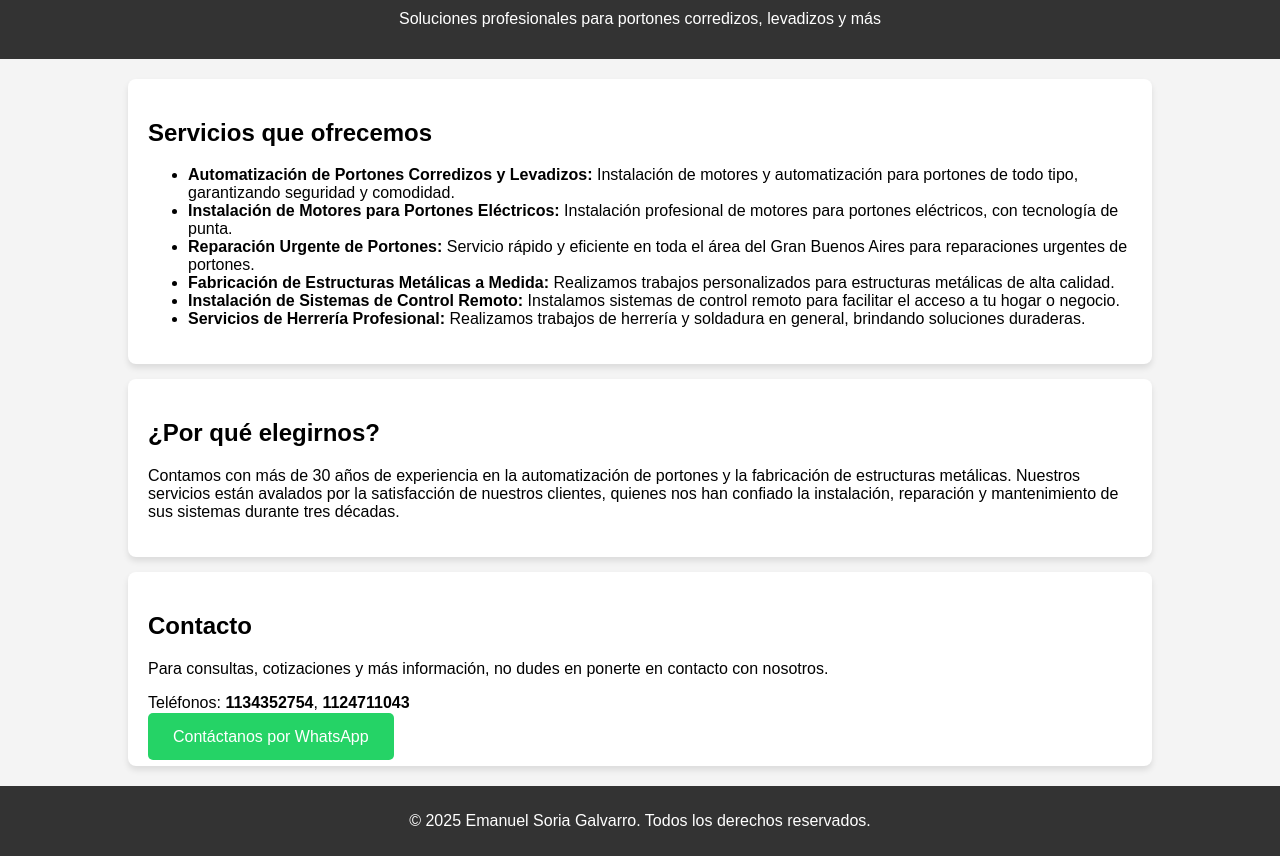
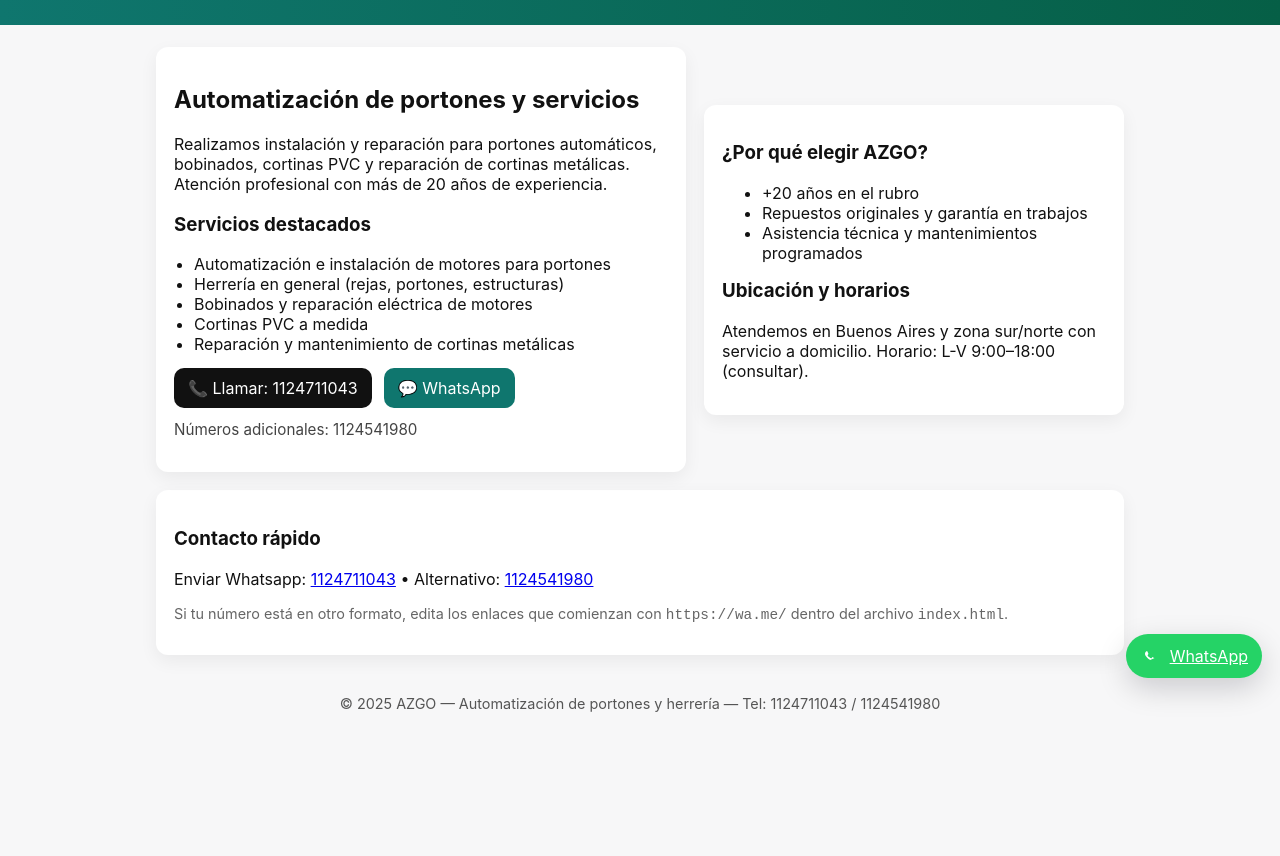
Before and after one commit to Emanuel-ops907/automatizacionba, a plain HTML site: page index.html in a window 1280 px wide. Shown: the part 104-960 px from the top of the page. After the commit the page ends 852 px from the top, so only its background shows below. Drawn offline with Linux system fonts and the light colour scheme.

Commit message:
index.html

```diff
--- a/index.html
+++ b/index.html
@@ -1,95 +1,136 @@
-<!DOCTYPE html>
+<!doctype html>
 <html lang="es">
 <head>
-    <meta charset="UTF-8">
-    <meta name="viewport" content="width=device-width, initial-scale=1.0">
-    <meta name="description" content="Automatización de portones, instalación y reparación de portones eléctricos en Gran Buenos Aires. Servicios profesionales de herrería y soldadura.">
-    <meta name="keywords" content="automización portones, reparación portones eléctricos, servicios de herrería, control remoto portones, GBA">
-    <meta name="author" content="Emanuel Soria Galvarro">
-    <meta name="google-site-verification" content="LrdlYK8VEzQ9nDpUl9q1gwBUCti7kOeQg482aVVehMY">
-    <title>Automatización de Portones en Gran Buenos Aires</title>
+  <meta charset="utf-8" />
+  <meta name="viewport" content="width=device-width,initial-scale=1" />
+  <title>AZGO — Automatización de portones y herrería | Bobinados y reparación de cortinas metálicas</title>
+
+  <meta name="description" content="AZGO — Automatización de portones y herrería en general. Bobinados, cortinas PVC, reparación de cortinas metálicas. Más de 20 años de experiencia. Contacto: 1124711043 / 1124541980." />
+  <meta name="keywords" content="automatizacion portones, herreria, bobinados, cortinas PVC, reparación cortinas metálicas, AZGO" />
+  <meta name="robots" content="index, follow" />
+  <link rel="canonical" href="https://REEMPLAZAR_POR_TU_USUARIO.github.io/azgo/" />
+
+  <!-- Open Graph -->
+  <meta property="og:title" content="AZGO — Automatización de portones y herrería" />
+  <meta property="og:description" content="Bobinados, cortinas PVC, reparación cortinas metálicas. Más de 20 años de experiencia." />
+  <meta property="og:type" content="website" />
+  <meta property="og:url" content="https://REEMPLAZAR_POR_TU_USUARIO.github.io/azgo/" />
+  <meta property="og:image" content="https://REEMPLAZAR_POR_TU_USUARIO.github.io/azgo/og-image.jpg" />
+
+  <!-- Twitter -->
+  <meta name="twitter:card" content="summary_large_image" />
+  <meta name="twitter:title" content="AZGO — Automatización de portones y herrería" />
+  <meta name="twitter:description" content="Bobinados, cortinas PVC, reparación cortinas metálicas. Más de 20 años." />
+
+  <!-- Schema.org JSON-LD LocalBusiness (Google recomienda JSON-LD para businesses locales). Reemplaza dirección si quieres. -->
+  <script type="application/ld+json">
+  {
+    "@context": "https://schema.org",
+    "@type": "LocalBusiness",
+    "name": "AZGO",
+    "description": "Automatización de portones y herrería en general. Bobinados, cortinas PVC, reparación de cortinas metálicas. Más de 20 años de experiencia.",
+    "telephone": ["+541124711043", "+541124541980"],
+    "areaServed": "Buenos Aires, Argentina",
+    "url": "https://REEMPLAZAR_POR_TU_USUARIO.github.io/azgo/",
+    "service": [
+      {"@type":"Service","name":"Automatización de portones"},
+      {"@type":"Service","name":"Herrería en general"},
+      {"@type":"Service","name":"Bobinados"},
+      {"@type":"Service","name":"Cortinas PVC"},
+      {"@type":"Service","name":"Reparación de cortinas metálicas"}
+    ]
+  }
+  </script>
+
   <style>
-        body {
-            font-family: Arial, sans-serif;
-            margin: 0;
-            padding: 0;
-            background-color: #f4f4f4;
-        }
-        header {
-            background-color: #333;
-            color: #fff;
-            padding: 15px;
-            text-align: center;
-        }
-        h1 {
-            font-size: 2.5em;
-        }
-        .container {
-            width: 80%;
-            margin: 20px auto;
-        }
-        .section {
-            background-color: #fff;
-            padding: 20px;
-            margin: 15px 0;
-            border-radius: 8px;
-            box-shadow: 0 4px 6px rgba(0, 0, 0, 0.1);
-        }
-        footer {
-            background-color: #333;
-            color: #fff;
-            padding: 10px;
-            text-align: center;
-        }
-        .button {
-            background-color: #25D366; /* WhatsApp Green */
-            color: white;
-            border: none;
-            padding: 15px 25px;
-            font-size: 16px;
-            cursor: pointer;
-            border-radius: 5px;
-            text-decoration: none;
-        }
-        .button:hover {
-            background-color: #128C7E;
-        }
+    :root{--accent:#0f766e;--bg:#f7f7f8;--card:#ffffff;}
+    *{box-sizing:border-box}
+    body{font-family:Inter,system-ui,Arial,Helvetica,sans-serif;margin:0;background:var(--bg);color:#111}
+    header{background:linear-gradient(90deg,#0f766e, #065f46);color:#fff;padding:28px 18px;text-align:center}
+    header h1{margin:0;font-size:clamp(1.6rem,4vw,2.4rem);letter-spacing:0.6px}
+    header p{margin:8px 0 0;font-size:0.95rem;opacity:0.95}
+    main{max-width:1000px;margin:22px auto;padding:0 16px}
+    .hero{display:grid;grid-template-columns:1fr;gap:18px;align-items:center}
+    .card{background:var(--card);padding:18px;border-radius:12px;box-shadow:0 6px 18px rgba(2,6,23,.06)}
+    .services ul{margin:8px 0 0;padding-left:20px}
+    .cta{display:flex;gap:12px;flex-wrap:wrap;margin-top:14px}
+    .btn{display:inline-flex;align-items:center;gap:8px;padding:10px 14px;border-radius:10px;border:0;cursor:pointer;text-decoration:none}
+    .btn-call{background:#111;color:#fff}
+    .btn-wsp{background:var(--accent);color:#fff}
+    footer{margin:18px auto;text-align:center;color:#555;font-size:0.9rem;padding:18px}
+    /* WhatsApp floating button */
+    .wsp-fab{position:fixed;right:18px;bottom:18px;border-radius:999px;padding:12px 14px;background:#25D366;color:#fff;display:flex;align-items:center;gap:10px;box-shadow:0 10px 30px rgba(2,6,23,.18);z-index:999}
+    .wsp-fab svg{width:20px;height:20px}
+    @media(min-width:720px){ .hero{grid-template-columns:1fr 420px} }
   </style>
 </head>
 <body>
   <header>
-        <h1>Automatización de Portones en el Gran Buenos Aires</h1>
-        <p>Soluciones profesionales para portones corredizos, levadizos y más</p>
+    <h1>AZGO</h1>
+    <p>Automatización de portones • Herrería en general • Más de 20 años</p>
   </header>
 
-    <div class="container">
-        <div class="section">
-            <h2>Servicios que ofrecemos</h2>
+  <main>
+    <section class="hero">
+      <div class="card">
+        <h2>Automatización de portones y servicios</h2>
+        <p>Realizamos instalación y reparación para portones automáticos, bobinados, cortinas PVC y reparación de cortinas metálicas. Atención profesional con más de 20 años de experiencia.</p>
+
+        <div class="services">
+          <h3>Servicios destacados</h3>
           <ul>
-                <li><strong>Automatización de Portones Corredizos y Levadizos:</strong> Instalación de motores y automatización para portones de todo tipo, garantizando seguridad y comodidad.</li>
-                <li><strong>Instalación de Motores para Portones Eléctricos:</strong> Instalación profesional de motores para portones eléctricos, con tecnología de punta.</li>
-                <li><strong>Reparación Urgente de Portones:</strong> Servicio rápido y eficiente en toda el área del Gran Buenos Aires para reparaciones urgentes de portones.</li>
-                <li><strong>Fabricación de Estructuras Metálicas a Medida:</strong> Realizamos trabajos personalizados para estructuras metálicas de alta calidad.</li>
-                <li><strong>Instalación de Sistemas de Control Remoto:</strong> Instalamos sistemas de control remoto para facilitar el acceso a tu hogar o negocio.</li>
-                <li><strong>Servicios de Herrería Profesional:</strong> Realizamos trabajos de herrería y soldadura en general, brindando soluciones duraderas.</li>
+            <li>Automatización e instalación de motores para portones</li>
+            <li>Herrería en general (rejas, portones, estructuras)</li>
+            <li>Bobinados y reparación eléctrica de motores</li>
+            <li>Cortinas PVC a medida</li>
+            <li>Reparación y mantenimiento de cortinas metálicas</li>
           </ul>
         </div>
 
-        <div class="section">
-            <h2>¿Por qué elegirnos?</h2>
-            <p>Contamos con más de 30 años de experiencia en la automatización de portones y la fabricación de estructuras metálicas. Nuestros servicios están avalados por la satisfacción de nuestros clientes, quienes nos han confiado la instalación, reparación y mantenimiento de sus sistemas durante tres décadas.</p>
+        <div class="cta">
+          <!-- tel: links: reemplaza +54 por el prefijo internacional correcto si corresponde -->
+          <a class="btn btn-call" href="tel:+541124711043" aria-label="Llamar a AZGO">📞 Llamar: 1124711043</a>
+
+          <!-- WhatsApp: wa.me requires number in international format sin signos -->
+          <a class="btn btn-wsp" href="https://wa.me/5491124711043?text=Hola%20AZGO!%20Quiero%20informaci%C3%B3n%20sobre%20automatizaci%C3%B3n%20de%20portones" target="_blank" rel="noopener" aria-label="Enviar WhatsApp a AZGO">💬 WhatsApp</a>
         </div>
 
-        <div class="section">
-            <h2>Contacto</h2>
-            <p>Para consultas, cotizaciones y más información, no dudes en ponerte en contacto con nosotros.</p>
-            <p>Teléfonos: <strong>1134352754</strong>, <strong>1124711043</strong></p>
-            <a href="https://wa.me/541134352754" class="button" target="_blank">Contáctanos por WhatsApp</a>
-        </div>
+        <p style="margin-top:12px;font-size:.95rem;color:#444">Números adicionales: 1124541980</p>
       </div>
 
+      <div class="card" aria-hidden="false">
+        <h3>¿Por qué elegir AZGO?</h3>
+        <ul>
+          <li>+20 años en el rubro</li>
+          <li>Repuestos originales y garantía en trabajos</li>
+          <li>Asistencia técnica y mantenimientos programados</li>
+        </ul>
+
+        <h3 style="margin-top:12px">Ubicación y horarios</h3>
+        <p>Atendemos en Buenos Aires y zona sur/norte con servicio a domicilio. Horario: L-V 9:00–18:00 (consultar). </p>
+      </div>
+    </section>
+
+    <section class="card" style="margin-top:18px">
+      <h3>Contacto rápido</h3>
+      <p>Enviar Whatsapp: <a href="https://wa.me/5491124711043" target="_blank" rel="noopener">1124711043</a> • Alternativo: <a href="https://wa.me/5491124541980" target="_blank" rel="noopener">1124541980</a></p>
+      <p style="font-size:.9rem;color:#666">Si tu número está en otro formato, edita los enlaces que comienzan con <code>https://wa.me/</code> dentro del archivo <code>index.html</code>.</p>
+    </section>
+
+  </main>
+
   <footer>
-        <p>© 2025 Emanuel Soria Galvarro. Todos los derechos reservados.</p>
+    © <span id="year"></span> AZGO — Automatización de portones y herrería — Tel: 1124711043 / 1124541980
   </footer>
+
+  <!-- Floating WhatsApp button (visible siempre) -->
+  <a class="wsp-fab" href="https://wa.me/5491124711043?text=Hola%20AZGO!%20Necesito%20informaci%C3%B3n" target="_blank" rel="noopener" aria-label="WhatsApp AZGO">
+    <svg viewBox="0 0 24 24" fill="none" aria-hidden="true"><path d="M20.52 3.48A11.9 11.9 0 0012 0C5.37 0 .02 5.36 0 12c0 2 0.54 3.92 1.56 5.62L0 24l6.7-1.77A11.92 11.92 0 0012 24c6.63 0 11.99-5.36 12-12 0-. .01 0 0 0 0z" fill="white" opacity="0.0"></path><path d="M17.472 14.382c-.297-.149-1.76-.868-2.032-.966-.272-.099-.471-.149-.67.149-.198.297-.768.966-.94 1.165-.173.198-.345.223-.642.074-.297-.149-1.255-.462-2.39-1.476-.884-.788-1.48-1.761-1.653-2.059-.173-.297-.018-.458.13-.606.134-.133.297-.347.446-.52.149-.173.198-.297.298-.495.099-.198.05-.372-.025-.52-.074-.149-.67-1.614-.918-2.209-.242-.579-.487-.5-.67-.51l-.57-.01c-.198 0-.52.074-.793.372-.272.297-1.04 1.016-1.04 2.479 0 1.462 1.064 2.875 1.213 3.074.149.198 2.095 3.2 5.076 4.487 3.  0 3.  0 4 -. 0 0.0 0" fill="#fff"/></svg>
+    WhatsApp
+  </a>
+
+<script>
+  document.getElementById('year').textContent = new Date().getFullYear();
+</script>
 </body>
 </html>
```
Lines whose indentation alone changed are shown as unchanged.
